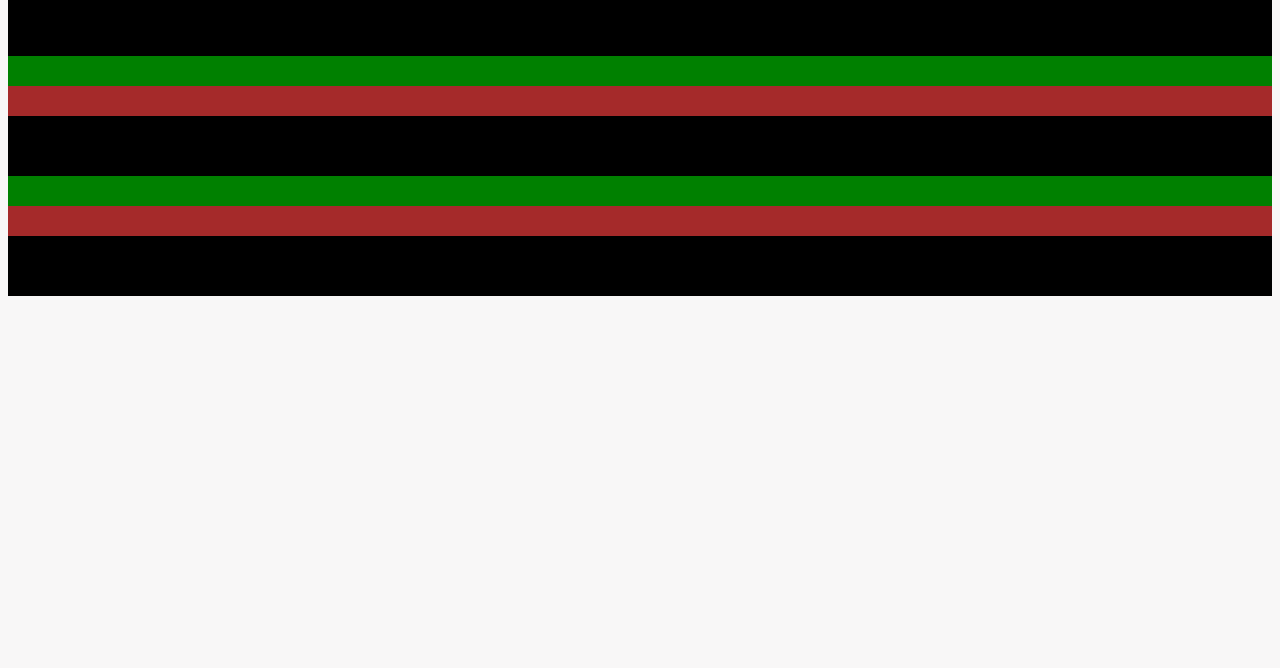
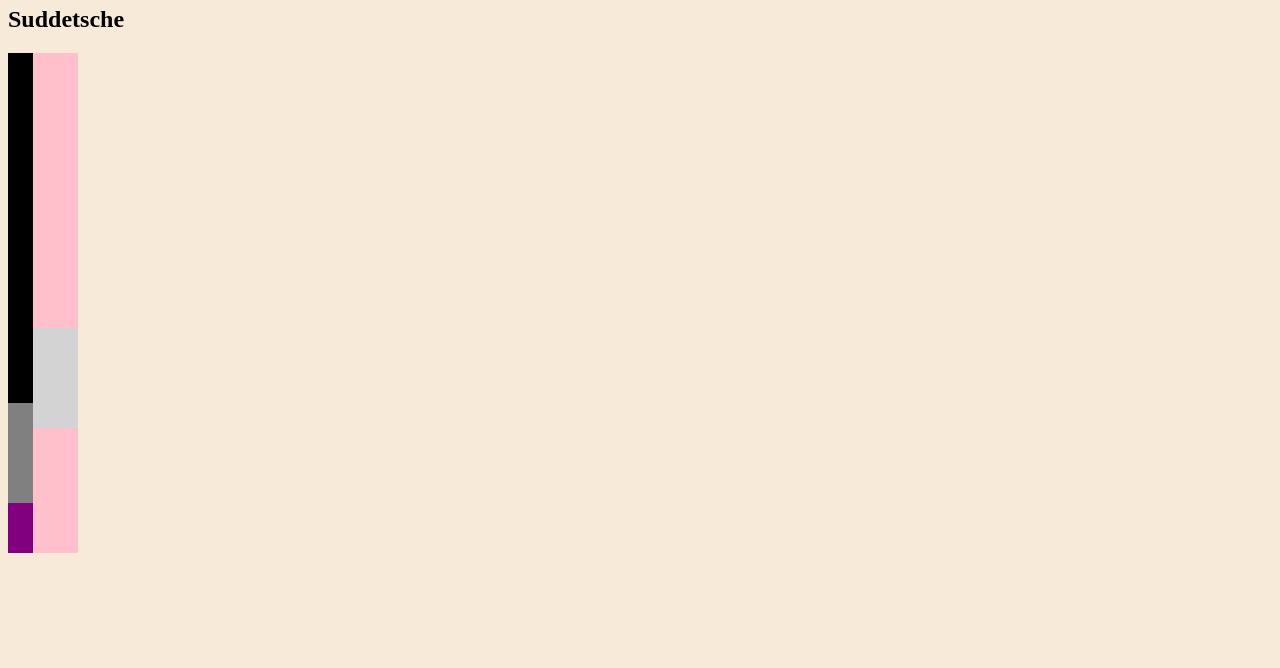
Before and after one commit to DominicSimpson/tpximpactapplication, a plain HTML site: page index.html in a window 1280 px wide. Shown: the part 132-800 px from the top of the page. Drawn offline with Linux system fonts and the light colour scheme.

Commit message:
Initial commit

```diff
--- a/css/style.css
+++ b/css/style.css
@@ -1,50 +1,50 @@
 body {
-    background-color: rgb(248, 247, 247);
+    background-color:  rgb(248, 234, 216);
 }
 
-/* .graphic-shapes {
-    transform: rotate(140deg);
-} */
-
-.blackcolumns {
-    background-color: black;
-    width: 100%;
-    height: 60px;
-}
-
-.browncolumns1 {
-    background-color: brown;
-    width: 100%;
-    height: 30px;
-}
-
-.browncolumns2 {
-    background-color: brown;
-    width: 100%;
-    height: 30px;
-}
-
-.browncolumns3 {
-    background-color: brown;
-    width: 100%;
-    height: 30px;
+.graphic-shapes {
+display: flex;
 }
 
 
-.greencolumns1 {
-    background-color: green;
-    width: 100%;
-    height: 30px;
+/* Column 1 */
+
+.column1 {
+    width: 25px;
 }
 
-.greencolumns2 {
-    background-color: green;
-    width: 100%;
-    height: 30px;
+.black-column1 {
+    background-color: black;
+    height: 350px;
 }
 
-.greencolumns3 {
-    background-color: green;
-    width: 100%;
-    height: 30px;
+.grey-column1 {
+    background-color: grey;
+    height: 100px;
 }
+
+.purple-column1 {
+    background-color: purple;
+    height: 50px;
+}
+
+/* Column 2 */
+
+.column2 {
+    width: 45px;
+}
+
+.pink-column2a {
+    background-color: pink;
+    height: 275px;
+}
+
+.lightgray-column2 {
+    background-color: rgb(211,211,211);
+    height: 100px;
+}
+
+.pink-column2b {
+    background-color: pink;
+    height: 125px;
+}
--- a/index.html
+++ b/index.html
@@ -8,34 +8,44 @@
     <title>TPX Impact Application Part One - HTML/CSS mockup of poster</title>
   </head>
   <body>
+    <header>
+    <h1>Literatur und Kulturrels Leben</h1>
+    <h1>Oktober - Dezember 1965</h1>
+    </header>
 
-    <div id="partone-htmlcssmockup">
+    <section id="partone-htmlcssmockup">
+      <h2>Suddetsche</h2>
 
       <div class="graphic-shapes">
 
-        <div class="blackcolumns"></div>
+        <div class="columns">
 
-        <div class="greencolumns3"></div>
+          <div class="column1">
 
-        <div class="browncolumns3"></div>
+            <div class="black-column1"></div>
 
-        <div class="blackcolumns"></div>
+            <div class="grey-column1"></div>
 
-        <div class="greencolumns2"></div>
+            <div class="purple-column1"></div>
 
-        <div class="browncolumns2"></div>
+          </div>
 
-        <div class="blackcolumns"></div>
+          </div>
 
-        <div class="greencolumns1"></div>
+          <div class="column2">
 
-        <div class="browncolumns1"></div>
+            <div class="pink-column2a"></div>
 
-        <div class="blackcolumns"></div>
+            <div class="lightgray-column2"></div>
+
+            <div class="pink-column2b"></div>
+
+
+        </div>
 
       </div>
 
-    </div>
+    </section>
 
   </body>
   </html>
```
Also changed, not shown: 2022-11-27 (10).png (added), 2022-11-27 (11).png (added), 2022-11-27 (4).png (added), 2022-11-27 (5).png (added), 2022-11-27 (6).png (added), 2022-11-27 (7).png (added), Flickr Photo Download- Hans Geipel- Prospekt f%FCr den S%FCddeutschen Rundfunk, 1965.jpg (added).
